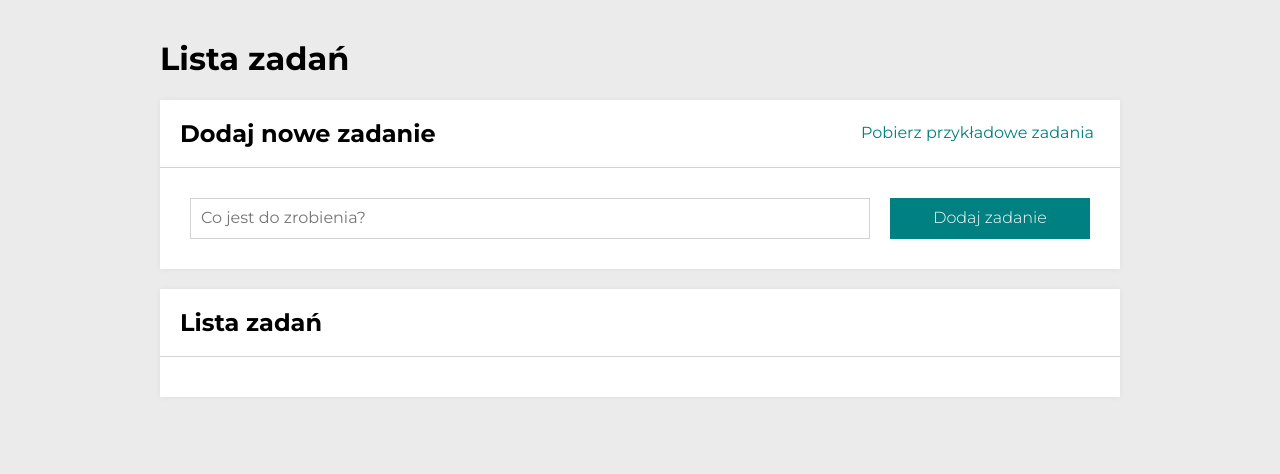
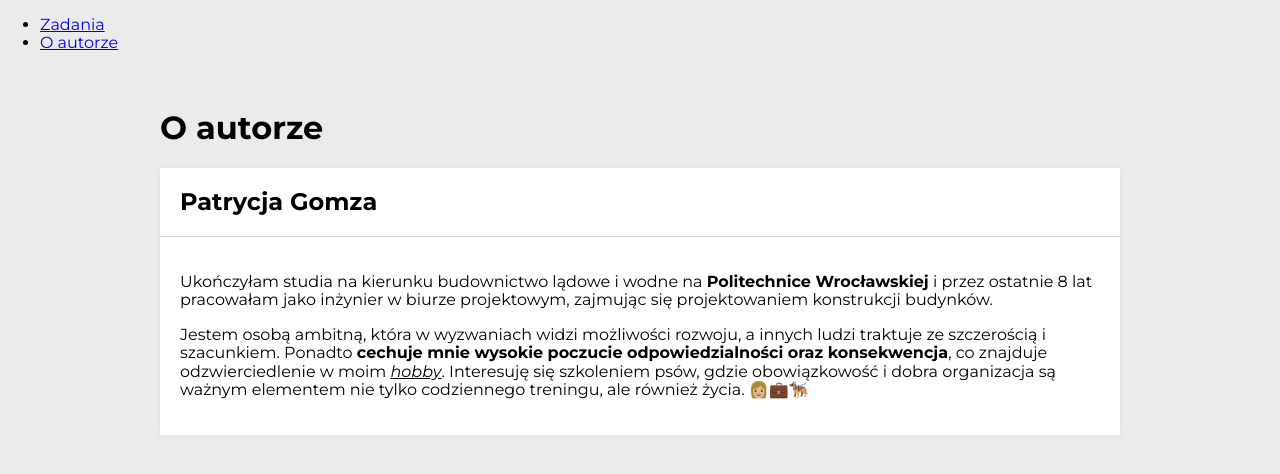
Before and after one commit to patrycja-gomza/todo-list-react, a React (Create React App) app: page /#/autor in a window 1280 px wide. Shown: the top 474 px of the page. Built offline with nearby package versions, Linux system fonts and the light colour scheme.

Commit message:
navigation and author page added

```diff
--- a/src/App.js
+++ b/src/App.js
@@ -1,3 +1,29 @@
+import { HashRouter, Link, Switch, Route, Redirect } from "react-router-dom";
 import Tasks from "./features/tasks/Tasks";
+import Author from "./features/author/Author";
 
-export default () => <Tasks />;
+export default () => (
+    <HashRouter>
+        <nav>
+            <ul>
+                <li>
+                    <Link to="/zadania">Zadania</Link>
+                </li>
+                <li>
+                    <Link to="/autor">O autorze</Link>
+                </li>
+            </ul>
+            <Switch>
+                <Route path="/zadania">
+                    <Tasks />
+                </Route>
+                <Route path="/autor">
+                    <Author />
+                </Route>
+                <Route path="/">
+                    <Redirect to="/zadania" />
+                </Route>
+            </Switch>
+        </nav>
+    </HashRouter>
+);
--- /dev/null
+++ b/src/features/author/Author.js
@@ -0,0 +1,26 @@
+import Section from "../../common/Section/index.js";
+import Header from "../../common/Header/index.js";
+import { StyledContainer } from "../../common/styled.js";
+
+function Author() {
+    return (
+        <StyledContainer>
+            <Header title="O autorze" />
+            <Section
+                title="Patrycja Gomza"
+                body={
+                    <>
+                        <p>
+                            Ukończyłam studia na kierunku budownictwo lądowe i wodne na <strong>Politechnice Wrocławskiej</strong> i przez ostatnie 8 lat pracowałam jako inżynier w biurze projektowym, zajmując się projektowaniem konstrukcji budynków.
+                        </p>
+                        <p>
+                            Jestem osobą ambitną, która w wyzwaniach widzi możliwości rozwoju, a innych ludzi traktuje ze szczerością i szacunkiem. Ponadto <strong>cechuje mnie wysokie poczucie odpowiedzialności oraz konsekwencja</strong>, co znajduje odzwierciedlenie w moim <i><u>hobby</u></i>. Interesuję się szkoleniem psów, gdzie obowiązkowość i dobra organizacja są ważnym elementem nie tylko codziennego treningu, ale również życia. 👩🏼💼🐕‍🦺
+                        </p>
+                    </>
+                }
+            />
+        </StyledContainer>
+    )
+};
+
+export default Author;
```
